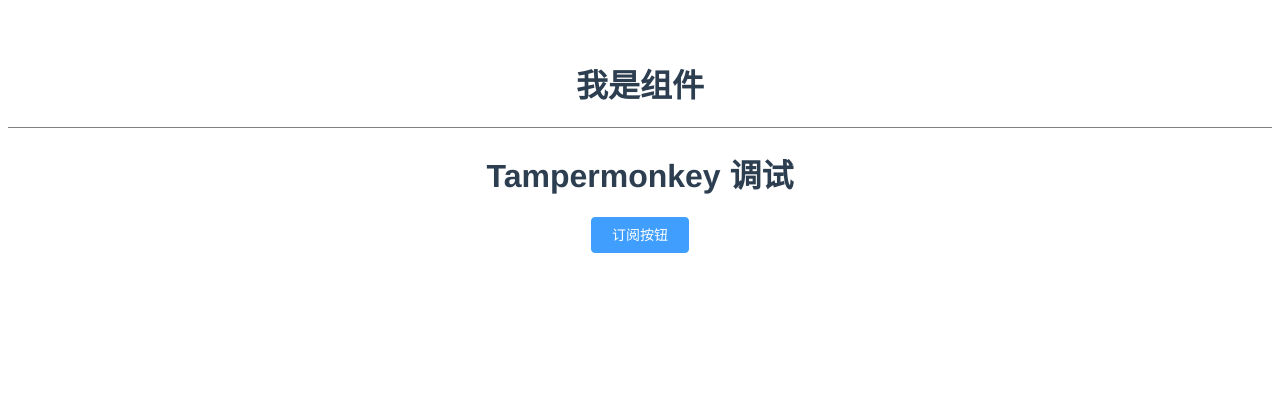
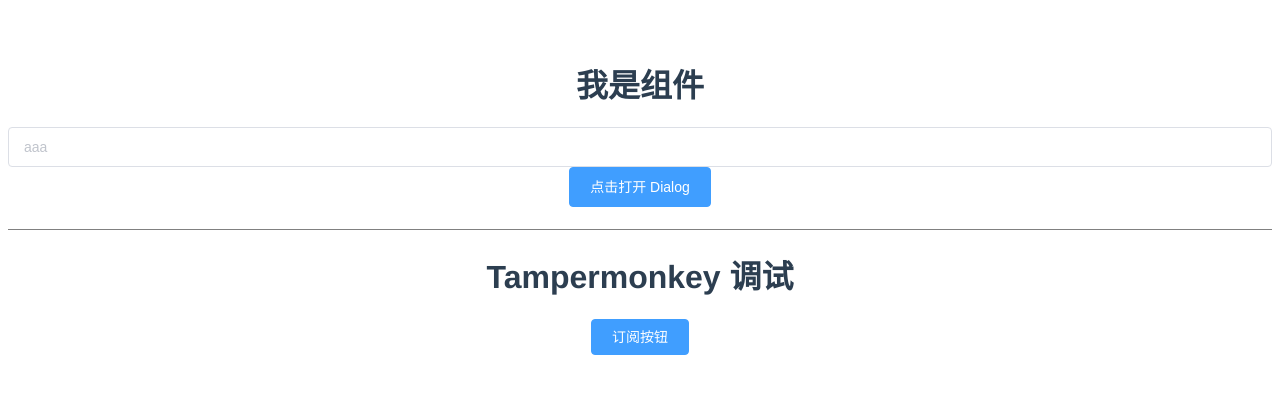
Before and after one commit to gdky005/SubVueDemo, a Vue app: page / in a window 1280 px wide. Shown: the top 394 px of the page. Built offline with nearby package versions, Linux system fonts and the light colour scheme.

Commit message:
1. 增加订阅对话框； 2. 添加组件。

```diff
--- a/src/App.vue
+++ b/src/App.vue
@@ -15,8 +15,24 @@
         <el-button type="primary" size="medium" slot="reference" @click="subscribeBtn">订阅按钮</el-button>
       </el-popover>
 
-      <el-dialog title="提示" :visible.sync="subDialogState" width="30%" center>
-        <span>{{ dialogText }}</span>
+      <el-dialog title="订阅"  width="40%" :visible.sync="subDialogState" center>
+        <div style="text-align: left">
+          <span style="font-weight: bold"> hi, </span>
+          <p>&nbsp;&nbsp;&nbsp;&nbsp;<span style="color: red;font-weight: bold"> {{ userInfo.user_name }} </span>, 你要订阅的信息如下：</p>
+          <div style="background: rgba(191,157,42,0.29); padding: 10px; margin: 10px">
+            <el-input :placeholder="pid" type="text" :disabled="false" size="small">
+              <template slot="prepend"><span>ＩＤ：</span></template>
+            </el-input>
+
+            <el-input :placeholder="name" type="text" :disabled="false" size="small">
+              <template slot="prepend">影片：</template>
+            </el-input>
+
+            <el-input :placeholder="url" type="text" :disabled="false" size="small">
+              <template slot="prepend">网址：</template>
+            </el-input>
+          </div>
+        </div>
         <span slot="footer" class="dialog-footer">
            <el-button @click="cancelSub">取 消</el-button>
            <el-button type="primary" @click="subContent" :loading="subContentBtnState">确 定</el-button>
@@ -103,6 +119,7 @@
 
 <script>
   import ZJ from "./components/ZJ"
+
   export default {
     name: 'App',
     components: {
--- a/src/components/ZJ.vue
+++ b/src/components/ZJ.vue
@@ -1,11 +1,67 @@
 <template>
-    <div>
-      <h1>我是组件</h1>
-    </div>
+  <div>
+    <h1>我是组件</h1>
+    <p/>
+    <el-input class="inline-input"  :placeholder="holder"></el-input>
+
+
+    <el-button type="primary" @click="dialogVisible = true">点击打开 Dialog</el-button>
+
+
+
+
+    <el-dialog title="订阅" width="40%" :visible.sync="dialogVisible" :before-close="handleClose">
+
+      <div style="text-align: left">
+        <span style="font-weight: bold"> hi, </span>
+        <p>&nbsp;&nbsp;&nbsp;&nbsp;<span style="color: red;font-weight: bold"> {{ userName }} </span>, 你要订阅的信息如下：</p>
+        <div style="background: rgba(191,157,42,0.29); padding: 10px; margin: 10px">
+          <el-input placeholder="22758" type="text" :disabled="false" size="small">
+            <template slot="prepend"><span>ＩＤ：</span></template>
+          </el-input>
+
+          <el-input placeholder="红海行动" type="text" :disabled="false" size="small">
+            <template slot="prepend">影片：</template>
+          </el-input>
+
+          <el-input placeholder="https://www.80s.tw/movie/22758" type="text" :disabled="false" size="small">
+            <template slot="prepend">网址：</template>
+          </el-input>
+        </div>
+
+
+
+      </div>
+
+      <span slot="footer" class="dialog-footer">
+    <el-button @click="dialogVisible = false">取 消</el-button>
+    <el-button type="primary" @click="dialogVisible = false">确 定</el-button>
+  </span>
+    </el-dialog>
+
+
+  </div>
 </template>
 
 <script>
-    export default {
-        name: "ZJ"
+  export default {
+    name: "ZJ",
+    data() {
+      return {
+        dialogVisible: false,
+        userName: "Qing",
+        holder: "aaa"
+      };
+    },
+    methods: {
+      // handleClose(done) {
+      //   this.$confirm('确认关闭？')
+      //     .then(_ => {
+      //       done();
+      //     })
+      //     .catch(_ => {
+      //     });
+      // }
     }
+  }
 </script>
```
Also changed, not shown: 1 other file (tests, documents, lock files or other folders).
